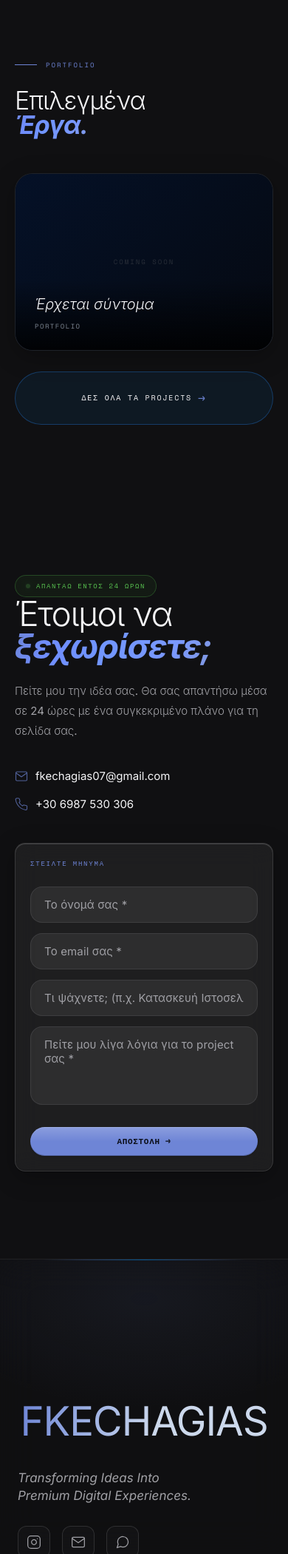
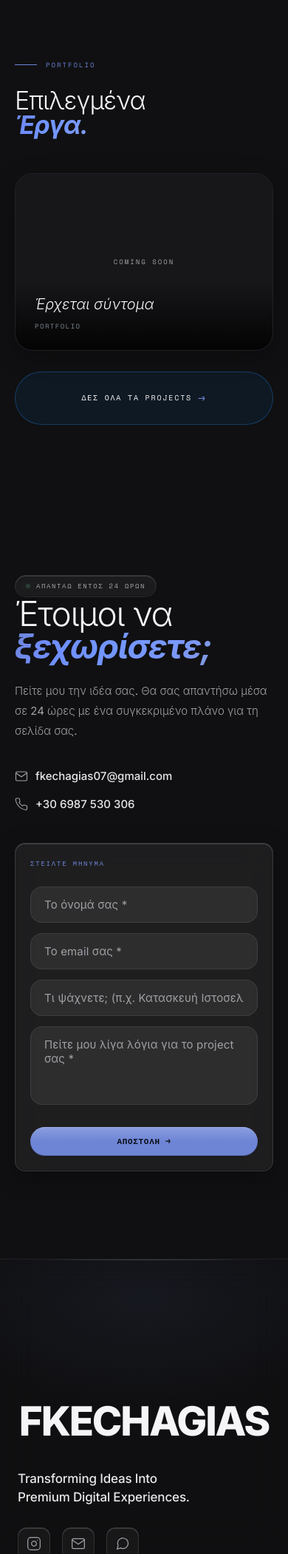
Before and after one commit to FotisKechagias/fkechagias.gr, a Django app: page / in a window 390 px wide. Shown: the part 4400-6500 px from the top of the page at 74% size. Run offline with Django 4.2, Linux system fonts and the light colour scheme; data that the repository does not hold is empty; some libraries are stand-ins or nearby versions.

Commit message:
Liquid glass redesign 7/N: typography + shared palette sweep
Headings across styles.css (story-title, pd-title, pd-cta, footer
signature, preloader domain, mobile links) switch from thin-italic
serif to bold Inter with tight negative tracking; gradient text
becomes solid light text. Section dividers, overlines, marquee,
cursor ring, selection, hero vignette, project tags/industry and
placeholders move to the neutral hairline/accent-soft token palette.
Availability badge goes neutral glass with only the status dot green.
pd-image-full photo banner gets a top/bottom vignette (never blur).

```diff
--- a/static/css/styles.css
+++ b/static/css/styles.css
@@ -109,10 +109,10 @@ html {
 html, body {
   width: 100%;
   max-width: 100%;
-  background-color: var(--c-bg);
-  color: var(--c-text);
+  background-color: var(--bg);
+  color: var(--text-body);
   font-family: var(--font-body);
-  font-weight: 300;
+  font-weight: 400;
   line-height: 1.6;
   -webkit-font-smoothing: antialiased;
 }
@@ -237,7 +235,7 @@ body:not(.is-slider) .story-section:not(#hero)::before {
   transform: translateX(-50%);
   width: min(680px, 70%);
   height: 1px;
-  background: linear-gradient(90deg, transparent 0%, oklch(0.45 0.10 260 / 0.5) 20%, oklch(0.6 0.18 250 / 0.6) 50%, oklch(0.45 0.10 260 / 0.5) 80%, transparent 100%);
+  background: linear-gradient(90deg, transparent 0%, rgba(255, 255, 255, 0.12) 20%, rgba(255, 255, 255, 0.18) 50%, rgba(255, 255, 255, 0.12) 80%, transparent 100%);
 }
 
 /* Κεντράρισμα περιεχομένου χωρίς overflow risk */
@@ -706,17 +696,11 @@ body:not(.is-slider) .site-footer.story-section {
 .footer-signature { margin-bottom: 60px; line-height: 1.1; text-align: center; overflow: visible; padding-top: 8px; }
 .footer-sig-text {
   font-family: var(--font-display);
-  font-variation-settings: 'opsz' 72;
   font-size: clamp(32px, 7vw, 110px);
-  font-weight: 300;
-  font-style: normal;
-  color: var(--c-blue);
-  background: linear-gradient(100deg, var(--c-blue) 0%, oklch(0.88 0.03 260) 55%);
-  -webkit-background-clip: text;
-  -webkit-text-fill-color: transparent;
-  background-clip: text;
+  font-weight: 800;
+  color: var(--text);
   white-space: nowrap;
-  letter-spacing: -0.02em;
+  letter-spacing: -0.04em;
   display: inline-block;
 }
 .footer-grid { display: grid; grid-template-columns: 1.5fr 1fr 1fr; gap: 60px; padding-bottom: 60px; border-bottom: 1px solid var(--c-border); margin-bottom: 40px; }
@@ -728,29 +712,29 @@ body:not(.is-slider) .site-footer.story-section {
 @media (max-width: 600px) { .footer-grid { grid-template-columns: 1fr; gap: 40px; } }
 .footer-tagline {
   font-family: var(--font-display);
-  font-variation-settings: 'opsz' 24;
-  font-size: clamp(17px, 2vw, 22px);
-  font-weight: 300;
-  font-style: italic;
-  color: var(--c-text-muted);
-  line-height: 1.4;
+  font-size: clamp(17px, 2vw, 21px);
+  font-weight: 500;
+  color: var(--text-body);
+  letter-spacing: -0.01em;
+  line-height: 1.45;
   margin-bottom: 28px;
 }
 .footer-socials { display: flex; gap: 16px; }
 .footer-socials a {
   width: 40px; height: 40px;
-  border: 1px solid var(--c-border);
-  border-radius: 10px;
+  border: 1px solid var(--border);
+  border-radius: var(--radius-sm);
   display: flex; align-items: center; justify-content: center;
-  color: var(--c-text-muted);
-  background: oklch(1 0 0 / 0.02);
-  transition: transform 0.3s var(--ease-spring), border-color 0.3s ease, color 0.3s ease, box-shadow 0.3s ease;
+  color: var(--text-muted);
+  background: rgba(255, 255, 255, 0.04);
+  box-shadow: var(--rim);
+  transition: transform var(--transition), border-color var(--transition), color var(--transition), background var(--transition);
 }
 .footer-socials a:hover {
-  transform: translateY(-4px);
-  border-color: var(--c-blue);
-  color: var(--c-white);
-  box-shadow: var(--glow-blue);
+  transform: translateY(-3px);
+  border-color: var(--accent-soft-border);
+  color: var(--text);
+  background: var(--accent-soft);
 }
 .footer-col-title { font-size: 11px; font-weight: 500; letter-spacing: 0.15em; text-transform: uppercase; color: var(--c-text-dim); margin-bottom: 20px; }
 .footer-links, .footer-contacts { list-style: none; display: flex; flex-direction: column; gap: 10px; }
@@ -1051,7 +1044,7 @@ body:not(.is-slider) .slide-dots { display: none; }
 }
 
 /* ── Misc ───────────────────────────────────────────────────── */
-::selection { background: oklch(0.68 0.20 250 / 0.25); color: var(--c-white); }
+::selection { background: rgba(110, 133, 214, 0.30); color: var(--text); }
 ::-webkit-scrollbar { width: 5px; }
 ::-webkit-scrollbar-track { background: var(--c-bg); }
 ::-webkit-scrollbar-thumb { background: var(--c-border); border-radius: 3px; }
@@ -1156,16 +1149,18 @@ body:not(.is-slider) .slide-dots { display: none; }
 @media (prefers-reduced-motion: reduce) { .noise-overlay { display: none; } }
 
 #hero { position: relative; overflow: hidden; }
+/* Vignette πάνω από το hero video: σκούρα άκρα, καθαρό κέντρο — όχι blur */
 #hero::after {
   content: '';
   position: absolute; inset: 0;
   background:
-    radial-gradient(ellipse 70% 60% at 50% 50%, transparent 30%, oklch(0.10 0.02 250 / 0.50) 100%),
-    linear-gradient(to bottom, oklch(0.10 0.02 260 / 0.55) 0%, transparent 22%, transparent 72%, oklch(0.10 0.02 260 / 0.70) 100%);
+    radial-gradient(ellipse 70% 60% at 50% 50%, transparent 30%, rgba(9, 9, 11, 0.5) 100%),
+    linear-gradient(to bottom, rgba(9, 9, 11, 0.55) 0%, transparent 22%, transparent 72%, rgba(9, 9, 11, 0.7) 100%);
   z-index: 2;
   pointer-events: none;
 }
 
+/* Badge ουδέτερο glass — μόνο η κουκκίδα κατάστασης μένει πράσινη */
 .hero-available {
   display: inline-flex;
   align-items: center;
@@ -1174,18 +1169,20 @@ body:not(.is-slider) .slide-dots { display: none; }
   font-size: 9px;
   letter-spacing: 0.18em;
   text-transform: uppercase;
-  color: oklch(0.72 0.18 142);
-  border: 0.5px solid oklch(0.72 0.18 142 / 0.28);
+  color: var(--text-muted);
+  border: 1px solid var(--border-soft);
   padding: 7px 14px;
-  border-radius: 100px;
-  background: oklch(0.72 0.18 142 / 0.06);
+  border-radius: var(--radius-pill);
+  background: rgba(255, 255, 255, 0.05);
   backdrop-filter: blur(8px);
+  -webkit-backdrop-filter: blur(8px);
+  box-shadow: var(--rim);
 }
 .ha-dot {
   width: 6px; height: 6px;
   border-radius: 50%;
-  background: oklch(0.72 0.18 142);
-  box-shadow: 0 0 10px oklch(0.72 0.18 142 / 0.8);
+  background: #5fb787;
+  box-shadow: 0 0 8px rgba(95, 183, 135, 0.6);
   flex-shrink: 0;
   animation: ce-blink 1.8s ease-in-out infinite;
 }
@@ -1234,19 +1232,18 @@ body:not(.is-slider) .slide-dots { display: none; }
   align-items: center;
   gap: 10px;
   font-family: var(--font-display);
-  font-variation-settings: 'opsz' 16;
   font-size: clamp(15px, 1.8vw, 18px);
-  font-weight: 300;
-  color: var(--c-text);
-  transition: color .25s ease;
+  font-weight: 500;
+  color: var(--text-body);
+  transition: color var(--transition);
 }
-.contact-link-item:hover { color: var(--c-blue); }
-.contact-link-item svg { flex-shrink: 0; color: var(--c-blue); opacity: 0.7; }
+.contact-link-item:hover { color: var(--accent-hover); }
+.contact-link-item svg { flex-shrink: 0; color: var(--text-muted); }
 
 /* ── Project placeholder (no image) ─────────────────────────── */
 .project-placeholder {
   width: 100%; height: 100%;
-  background: linear-gradient(135deg, oklch(0.18 0.05 260), oklch(0.14 0.02 260));
+  background: var(--bg-elevated);
   display: flex; align-items: center; justify-content: center;
 }
 .project-placeholder::after {
@@ -1254,17 +1251,13 @@ body:not(.is-slider) .slide-dots { display: none; }
   font-family: var(--font-body);
   font-size: 9px;
   letter-spacing: 0.22em;
-  color: oklch(0.30 0.02 260);
+  color: var(--text-muted);
 }
 
 /* ═══════════════════════════════════════════════════════════════
    POLISH — text contrast, layout fixes, visual refinements
    ═══════════════════════════════════════════════════════════════ */
 
-/* Marquee — more visible text */
-.hero-marquee-track {
-  color: oklch(0.62 0.06 260);
-}
 
 /* Story sections (non-hero): ensure container has breathing room from nav */
 body:not(.is-slider) .story-section > .container {
```
Also changed, not shown: other parts of static/css/styles.css (+49 -49 lines).
